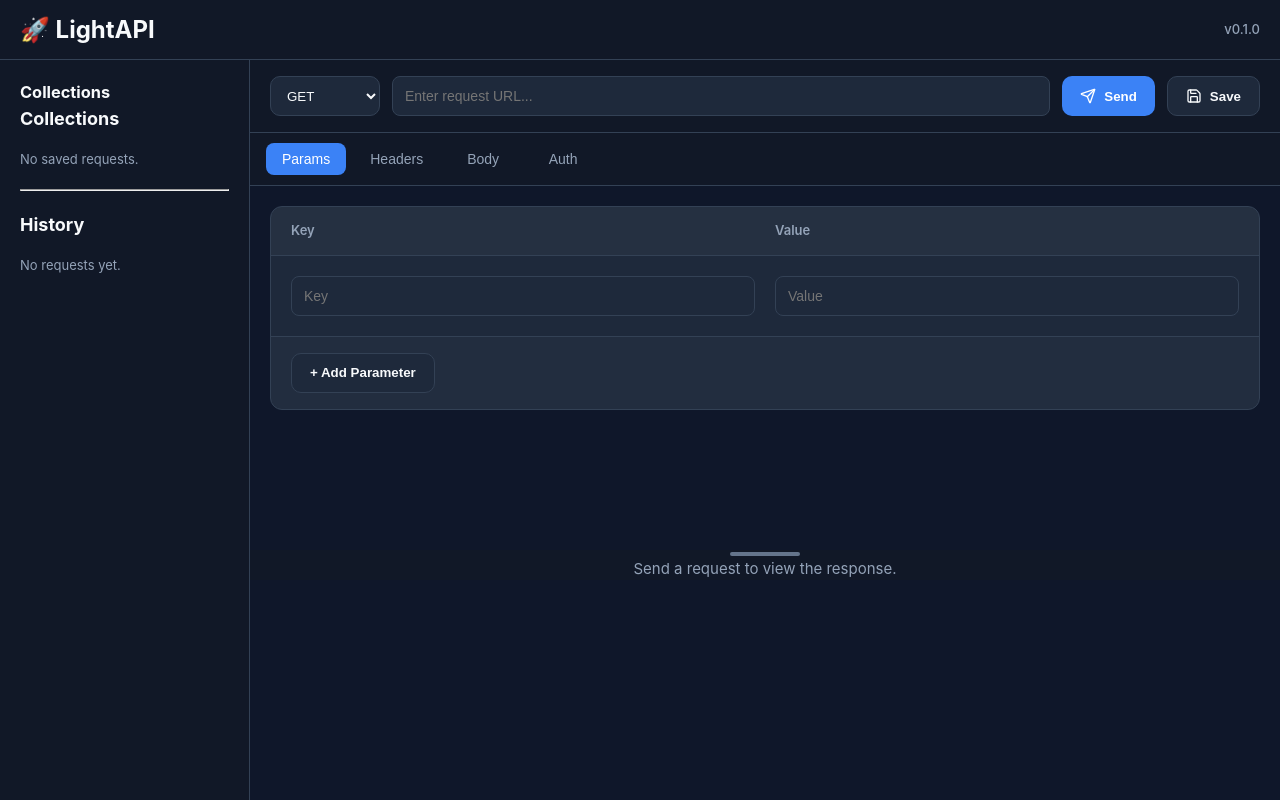
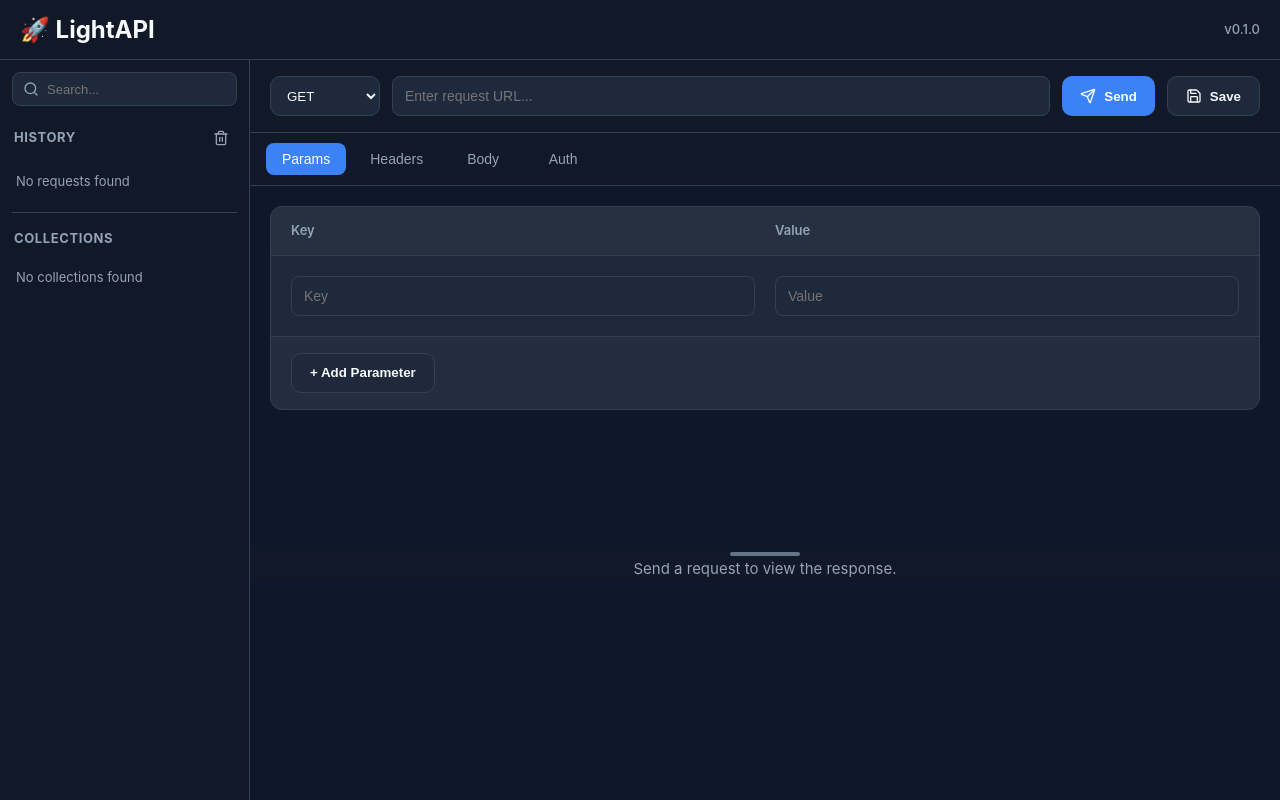
Before and after one commit to sameergaikwad222/lightapi, a React (Vite) app: page / in a window 1280 px wide. Built offline with nearby package versions, Linux system fonts and the light colour scheme.

Commit message:
side bar search complete

```diff
--- a/src/components/Sidebar/Sidebar.jsx
+++ b/src/components/Sidebar/Sidebar.jsx
@@ -1,3 +1,5 @@
+import { useMemo, useState } from "react";
+import { Search, Trash2 } from "lucide-react";
 import useRequestStore from "../../store/requestStore";
 
 function Sidebar() {
@@ -7,69 +9,175 @@ function Sidebar() {
     loadRequest,
     loadCollection,
     deleteCollection,
+    clearHistory,
+    selectedHistoryId,
+    selectedCollectionId,
   } = useRequestStore();
+
+  const [search, setSearch] = useState("");
+
+  const getRequestName = (url = "") => {
+    try {
+      const u = new URL(url);
+      return u.pathname === "/" ? u.hostname : u.pathname;
+    } catch {
+      return url;
+    }
+  };
+
+  const filteredHistory = useMemo(() => {
+    const q = search.toLowerCase();
+
+    return history.filter(
+      (item) =>
+        item.url.toLowerCase().includes(q) ||
+        item.method.toLowerCase().includes(q)
+    );
+  }, [history, search]);
+
+  const filteredCollections = useMemo(() => {
+    const q = search.toLowerCase();
+
+    return collections.filter(
+      (item) =>
+        item.name.toLowerCase().includes(q) ||
+        item.url.toLowerCase().includes(q) ||
+        item.method.toLowerCase().includes(q)
+    );
+  }, [collections, search]);
 
   return (
     <aside className="sidebar">
+
+      <div className="sidebar-search">
+
+        <Search size={16} />
+
+        <input
+          placeholder="Search..."
+          value={search}
+          onChange={(e) => setSearch(e.target.value)}
+        />
+
+      </div>
+
+      {/* HISTORY */}
+
+      <div className="sidebar-section">
+
+        <div className="sidebar-section-header">
+
+          <h3>History</h3>
+
+          <button
+            className="icon-btn"
+            onClick={clearHistory}
+            title="Clear History"
+          >
+            <Trash2 size={16} />
+          </button>
+
+        </div>
+
+        {filteredHistory.length === 0 ? (
+          <div className="empty-text">
+            No requests found
+          </div>
+        ) : (
+          <ul className="sidebar-list">
+
+            {filteredHistory.map((item) => (
+              <li
+                key={item.id}
+                className={`sidebar-item ${
+                  selectedHistoryId === item.id
+                    ? "active"
+                    : ""
+                }`}
+                onClick={() => loadRequest(item)}
+              >
+                <span
+                  className={`method method-${item.method.toLowerCase()}`}
+                >
+                  {item.method}
+                </span>
+
+                <span className="request-name">
+                  {getRequestName(item.url)}
+                </span>
+
+              </li>
+            ))}
+
+          </ul>
+        )}
+
+      </div>
+
+      <div className="sidebar-divider" />
+
+      {/* COLLECTIONS */}
+
+      <div className="sidebar-section">
+
+        <div className="sidebar-section-header">
+
           <h3>Collections</h3>
 
-      <h3 className="sidebar-title">Collections</h3>
+        </div>
 
-      {collections.length === 0 ? (
-        <p className="empty-text">No saved requests.</p>
+        {filteredCollections.length === 0 ? (
+          <div className="empty-text">
+            No collections found
+          </div>
         ) : (
           <ul className="sidebar-list">
-          {collections.map((item) => (
-            <li key={item.id} className="sidebar-card">
+
+            {filteredCollections.map((item) => (
+              <li
+                key={item.id}
+                className={`sidebar-item ${
+                  selectedCollectionId === item.id
+                    ? "active"
+                    : ""
+                }`}
+              >
+
                 <div
-                className="sidebar-card-content"
-                onClick={() => loadCollection(item)}
+                  className="sidebar-item-content"
+                  onClick={() =>
+                    loadCollection(item)
+                  }
                 >
-                <div className={`method-badge ${item.method.toLowerCase()}`}>
+                  <span
+                    className={`method method-${item.method.toLowerCase()}`}
+                  >
                     {item.method}
-                </div>
+                  </span>
 
-                <h4>{item.name}</h4>
+                  <span className="request-name">
+                    {item.name}
+                  </span>
 
-                <p>{item.url}</p>
                 </div>
 
                 <button
-                className="delete-btn"
-                onClick={() => deleteCollection(item.id)}
+                  className="sidebar-delete"
+                  onClick={() =>
+                    deleteCollection(item.id)
+                  }
                 >
-                Delete
+                  <Trash2 size={14} />
                 </button>
+
               </li>
             ))}
+
           </ul>
         )}
 
-      <hr style={{ margin: "20px 0" }} />
-
-      <h3 className="sidebar-title">History</h3>
-
-      {history.length === 0 ? (
-        <p className="empty-text">No requests yet.</p>
-      ) : (
-        <ul className="sidebar-list">
-          {history.map((item) => (
-            <li
-              key={item.id}
-              className="sidebar-card"
-              onClick={() => loadRequest(item)}
-            >
-              <div className={`method-badge ${item.method.toLowerCase()}`}>
-                {item.method}
       </div>
 
-              <p>{item.url}</p>
-
-              <span className="status-text">Status {item.status}</span>
-            </li>
-          ))}
-        </ul>
-      )}
     </aside>
   );
 }
--- a/src/store/requestStore.js
+++ b/src/store/requestStore.js
@@ -6,6 +6,8 @@ import {
   saveCollections,
 } from "../utils/storage";
 
+const MAX_HISTORY = 100;
+
 const useRequestStore = create((set) => ({
   method: "GET",
   url: "",
@@ -13,10 +15,14 @@ const useRequestStore = create((set) => ({
   loading: false,
 
   activeTab: "params",
+  activeResponseTab: "body",
 
   params: [],
   headers: [],
   body: "",
+
+  selectedHistoryId: null,
+  selectedCollectionId: null,
 
   auth: {
     type: "none",
@@ -32,24 +38,61 @@ const useRequestStore = create((set) => ({
   collections: loadCollections(),
 
   setMethod: (method) => set({ method }),
+
   setUrl: (url) => set({ url }),
+
   setResponse: (response) => set({ response }),
+
   setLoading: (loading) => set({ loading }),
+
   setActiveTab: (activeTab) => set({ activeTab }),
+
   setParams: (params) => set({ params }),
+
   setHeaders: (headers) => set({ headers }),
+
   setBody: (body) => set({ body }),
+
   setAuth: (auth) => set({ auth }),
-  activeResponseTab: "body",
+
+  setActiveResponseTab: (tab) =>
+    set({
+      activeResponseTab: tab,
+    }),
 
   addHistory: (request) =>
     set((state) => {
-      const history = [request, ...state.history];
+      const duplicateIndex = state.history.findIndex(
+        (item) => item.method === request.method && item.url === request.url,
+      );
+
+      let history = [...state.history];
+
+      if (duplicateIndex !== -1) {
+        history.splice(duplicateIndex, 1);
+      }
+
+      history.unshift(request);
+
+      history = history.slice(0, MAX_HISTORY);
 
       saveHistory(history);
 
-      return { history };
+      return {
+        history,
+      };
     }),
+
+  clearHistory: () =>
+    set(() => {
+      saveHistory([]);
+
+      return {
+        history: [],
+        selectedHistoryId: null,
+      };
+    }),
+
   loadRequest: (request) =>
     set({
       method: request.method,
@@ -58,23 +101,32 @@ const useRequestStore = create((set) => ({
       headers: request.headers,
       body: request.body,
       auth: request.auth,
+      selectedHistoryId: request.id,
+      selectedCollectionId: null,
     }),
+
   addCollection: (request) =>
     set((state) => {
       const collections = [...state.collections, request];
 
       saveCollections(collections);
 
-      return { collections };
+      return {
+        collections,
+      };
     }),
+
   deleteCollection: (id) =>
     set((state) => {
       const collections = state.collections.filter((item) => item.id !== id);
 
       saveCollections(collections);
 
-      return { collections };
+      return {
+        collections,
+      };
     }),
+
   loadCollection: (request) =>
     set({
       method: request.method,
@@ -83,8 +135,9 @@ const useRequestStore = create((set) => ({
       headers: request.headers,
       body: request.body,
       auth: request.auth,
+      selectedCollectionId: request.id,
+      selectedHistoryId: null,
     }),
-  setActiveResponseTab: (tab) => set({ activeResponseTab: tab }),
 }));
 
 export default useRequestStore;
--- a/src/styles/sidebar.css
+++ b/src/styles/sidebar.css
@@ -3,23 +3,57 @@
 ========================================== */
 
 .sidebar {
+    height: 100%;
+
+    display: flex;
+    flex-direction: column;
+
     background: var(--bg-secondary);
 
     border-right: 1px solid var(--border);
 
-    padding: 20px;
+    overflow-y: auto;
 
-    overflow-y: auto;
+    padding: 12px;
 }
 
-.sidebar-title {
-    margin-bottom: 18px;
+/* ==========================================
+   SECTION
+========================================== */
 
-    font-size: 18px;
+.sidebar-section {
+    display: flex;
+    flex-direction: column;
+
+    gap: 8px;
+}
+
+.sidebar-divider {
+    margin: 12px 0;
+
+    border-top: 1px solid var(--border);
+}
+
+.sidebar-section-header {
+    display: flex;
+
+    justify-content: space-between;
+
+    align-items: center;
+
+    padding: 4px 2px;
+}
+
+.sidebar-section-header h3 {
+    font-size: 13px;
 
     font-weight: 700;
 
-    color: var(--text-primary);
+    color: var(--text-secondary);
+
+    text-transform: uppercase;
+
+    letter-spacing: .6px;
 }
 
 /* ==========================================
@@ -29,163 +63,251 @@
 .sidebar-list {
     list-style: none;
 
+    margin: 0;
+
+    padding: 0;
+
     display: flex;
 
     flex-direction: column;
 
-    gap: 14px;
-
-    padding: 0;
-
-    margin: 0;
+    gap: 2px;
 }
 
 /* ==========================================
-   CARD
+   ITEM
 ========================================== */
 
-.sidebar-card {
-    background: var(--bg-panel);
+.sidebar-item {
+    display: flex;
 
-    border: 1px solid var(--border);
+    align-items: center;
 
-    border-radius: 12px;
+    justify-content: space-between;
 
-    padding: 14px;
+    gap: 8px;
+
+    min-height: 34px;
+
+    padding: 0 8px;
+
+    border-radius: 6px;
 
     cursor: pointer;
 
-    transition:
-        border-color .2s ease,
-        transform .2s ease,
-        box-shadow .2s ease;
+    transition: background .15s;
 }
 
-.sidebar-card:hover {
-    border-color: var(--primary);
-
-    transform: translateY(-2px);
-
-    box-shadow: 0 8px 20px rgba(0,0,0,.18);
+.sidebar-item:hover {
+    background: rgba(255,255,255,.05);
 }
 
-.sidebar-card h4 {
-    margin: 10px 0 8px;
+.sidebar-item-content {
+    display: flex;
 
-    font-size: 15px;
+    align-items: center;
 
-    color: var(--text-primary);
-}
+    gap: 8px;
 
-.sidebar-card p {
-    margin: 0;
+    flex: 1;
 
-    color: var(--text-secondary);
-
-    font-size: 12px;
-
-    word-break: break-word;
-
-    line-height: 1.5;
+    min-width: 0;
 }
 
 /* ==========================================
-   METHOD BADGE
+   METHOD
 ========================================== */
 
-.method-badge {
-    display: inline-flex;
+.method {
+    width: 54px;
+
+    flex-shrink: 0;
+
+    font-size: 11px;
+
+    font-weight: 700;
+
+    text-transform: uppercase;
+
+    letter-spacing: .4px;
+}
+
+.method-get {
+    color: #22c55e;
+}
+
+.method-post {
+    color: #3b82f6;
+}
+
+.method-put {
+    color: #f59e0b;
+}
+
+.method-patch {
+    color: #a855f7;
+}
+
+.method-delete {
+    color: #ef4444;
+}
+
+/* ==========================================
+   REQUEST NAME
+========================================== */
+
+.request-name {
+    flex: 1;
+
+    min-width: 0;
+
+    overflow: hidden;
+
+    white-space: nowrap;
+
+    text-overflow: ellipsis;
+
+    color: var(--text-primary);
+
+    font-size: 13px;
+}
+
+/* ==========================================
+   DELETE
+========================================== */
+
+.sidebar-delete {
+    display: flex;
 
     align-items: center;
 
     justify-content: center;
 
-    padding: 4px 10px;
+    width: 24px;
 
-    border-radius: 999px;
+    height: 24px;
 
-    font-size: 11px;
+    border: none;
 
-    font-weight: 700;
+    background: transparent;
 
-    letter-spacing: .5px;
+    color: var(--text-secondary);
+
+    border-radius: 4px;
+
+    cursor: pointer;
+
+    opacity: 0;
+
+    transition: .15s;
 }
 
-.method-badge.get {
-    background: rgba(34,197,94,.18);
-    color: #22c55e;
+.sidebar-item:hover .sidebar-delete {
+    opacity: 1;
 }
 
-.method-badge.post {
-    background: rgba(59,130,246,.18);
-    color: #3b82f6;
-}
+.sidebar-delete:hover {
+    color: #ef4444;
 
-.method-badge.put {
-    background: rgba(245,158,11,.18);
-    color: #f59e0b;
-}
-
-.method-badge.patch {
-    background: rgba(168,85,247,.18);
-    color: #a855f7;
-}
-
-.method-badge.delete {
-    background: rgba(239,68,68,.18);
-    color: #ef4444;
+    background: rgba(239,68,68,.1);
 }
 
 /* ==========================================
-   STATUS
+   ICON BUTTON
 ========================================== */
 
-.status-text {
-    display: block;
+.icon-btn {
+    display: flex;
 
-    margin-top: 10px;
+    align-items: center;
+
+    justify-content: center;
+
+    width: 28px;
+
+    height: 28px;
+
+    border: none;
+
+    border-radius: 6px;
+
+    background: transparent;
 
     color: var(--text-secondary);
 
-    font-size: 12px;
+    cursor: pointer;
+
+    transition: .15s;
+}
+
+.icon-btn:hover {
+    background: rgba(255,255,255,.06);
+
+    color: var(--text-primary);
 }
 
 /* ==========================================
-   DELETE BUTTON
-========================================== */
-
-.delete-btn {
-    width: 100%;
-
-    margin-top: 12px;
-
-    padding: 8px;
-
-    border: 1px solid #ef4444;
-
-    border-radius: 8px;
-
-    background: transparent;
-
-    color: #ef4444;
-
-    cursor: pointer;
-
-    transition: .2s;
-}
-
-.delete-btn:hover {
-    background: #ef4444;
-
-    color: white;
-}
-
-/* ==========================================
-   EMPTY STATE
+   EMPTY
 ========================================== */
 
 .empty-text {
+    padding: 8px 4px;
+
     color: var(--text-secondary);
 
     font-size: 13px;
 }
+
+.sidebar-item.active {
+    background: rgba(59,130,246,.18);
+
+    border-left: 3px solid var(--primary);
+}
+
+/* ==========================================
+   SEARCH
+========================================== */
+
+.sidebar-search{
+
+    display:flex;
+
+    align-items:center;
+
+    gap:8px;
+
+    margin-bottom:14px;
+
+    padding:8px 10px;
+
+    border:1px solid var(--border);
+
+    border-radius:8px;
+
+    background:var(--bg-panel);
+
+}
+
+.sidebar-search svg{
+
+    color:var(--text-secondary);
+
+    flex-shrink:0;
+
+}
+
+.sidebar-search input{
+
+    width:100%;
+
+    background:transparent;
+
+    border:none;
+
+    outline:none;
+
+    color:var(--text-primary);
+
+    font-size:13px;
+
+}
```
Lines whose indentation alone changed are shown as unchanged.
